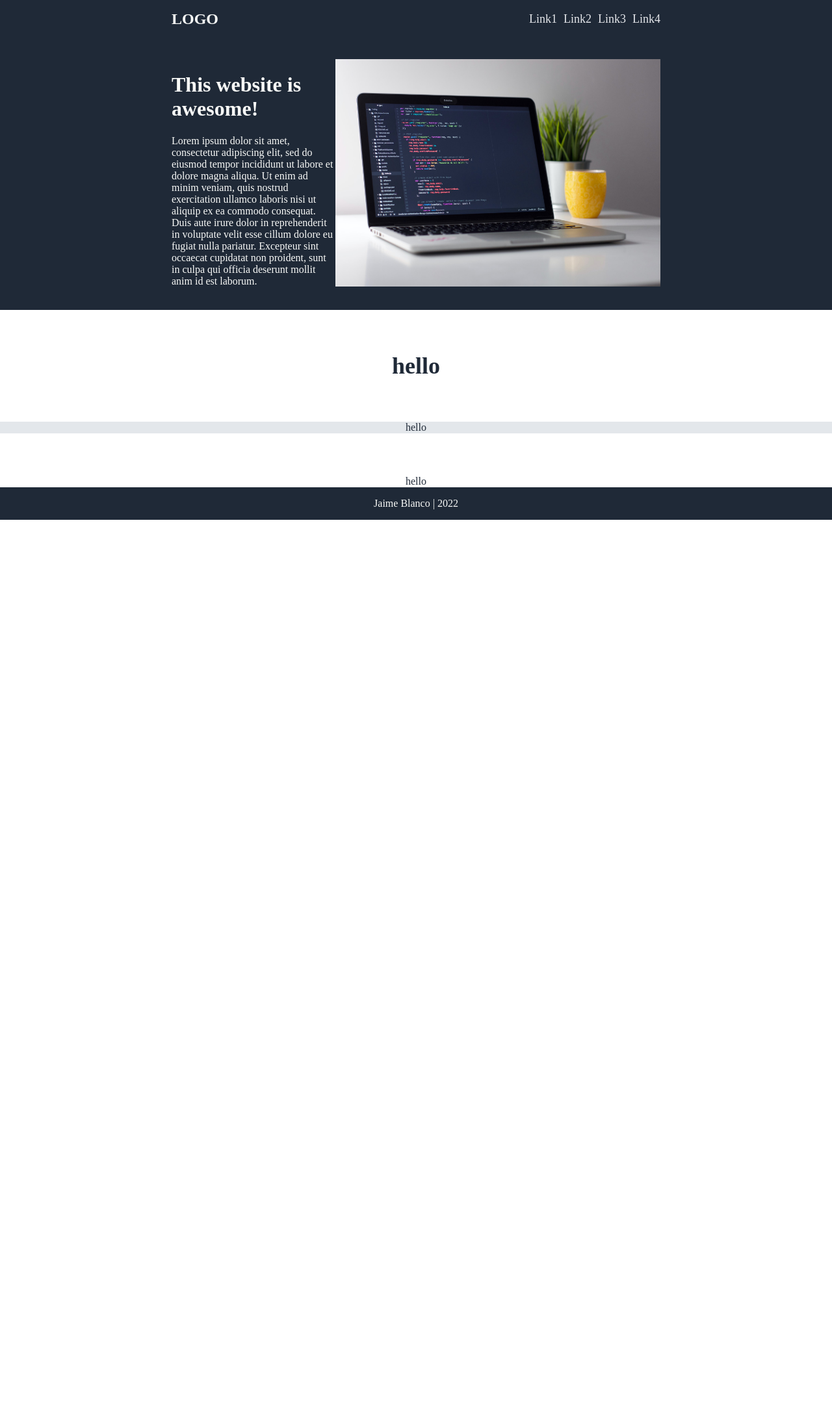
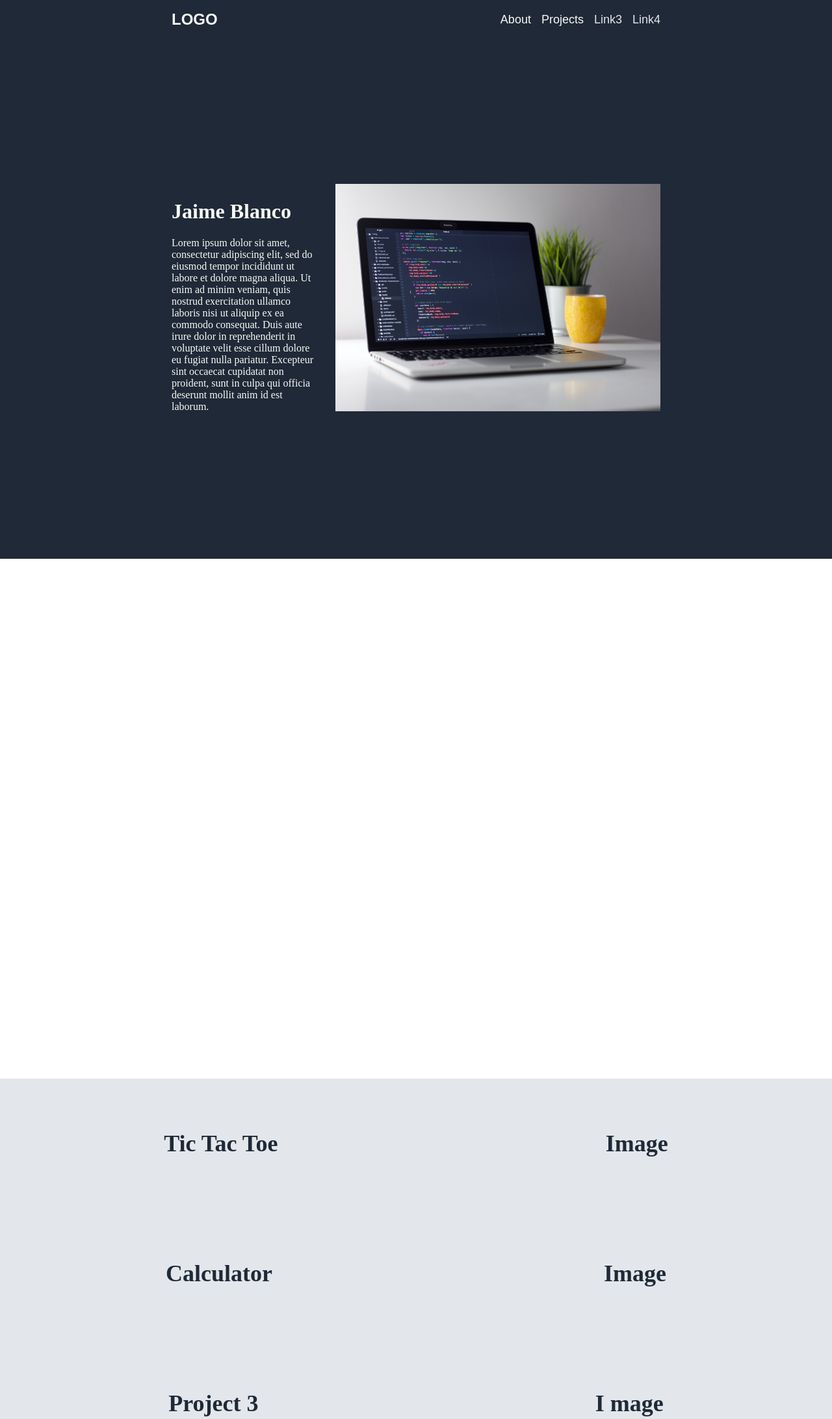
Before and after one commit to jb43099/landing_page, a plain HTML site: page index.html in a window 1280 px wide. Shown: the top 2184 px of the page at 65% size. Before the commit the page ends 800 px from the top, so only its background shows below. Drawn offline with Linux system fonts and the light colour scheme.

Commit message:
Create projects section layout

```diff
--- a/index.html
+++ b/index.html
@@ -11,23 +11,26 @@
 
 <body>
 
-
     <div class="header">
         <div class="left">
             LOGO
         </div>
         <ul class="right">
-            <li>Link1</li>
-            <li>Link2</li>
+            <li>
+                <a href="#about">About</a>
+            </li>
+            <li>
+                <a href="#projects">Projects</a>
+            </li>
             <li>Link3</li>
             <li>Link4</li>
         </ul>
     </div>
 
     <div class="container">
-        <div class="content1">
+        <div id="welcome" class="content1">
             <div class="left">
-                <h1>This website is awesome!</h1>
+                <h1>Jaime Blanco</h1>
                 Lorem ipsum dolor sit amet, consectetur adipiscing elit, sed do eiusmod tempor
                 incididunt ut labore et dolore magna aliqua. Ut enim ad minim veniam, quis nostrud
                 exercitation ullamco laboris nisi ut aliquip ex ea commodo consequat. Duis aute
@@ -35,18 +38,53 @@
                 pariatur. Excepteur sint occaecat cupidatat non proident, sunt in culpa qui officia
                 deserunt mollit anim id est laborum.
             </div>
+
             <div class="right">
                 <img src="images/clement-helardot-95YRwf6CNw8-unsplash.jpg" style="height: 350px; width: 500px"
                     alt="copmuter">
             </div>
         </div>
 
-        <div class="content2">
-            hello
+        <div id="about" class="content2">
+
         </div>
 
-        <div class="content3">
-            hello
+        <div id="projects" class="content3">
+            <div class="project1">
+                <div class="left">
+                    Tic Tac Toe
+                </div>
+                <div class="right">
+                    Image
+                </div>
+            </div>
+
+            <div class="project2">
+                <div class="left">
+                    Calculator
+                </div>
+                <div class="right">
+                    Image
+                </div>
+            </div>
+
+            <div class="project3">
+                <div class="left">
+                    Project 3
+                </div>
+                <div class="right">I
+                    mage
+                </div>
+            </div>
+
+            <div class="project4">
+                <div class="left">
+                    Project 4
+                </div>
+                <div class="right">
+                    Image
+                </div>
+            </div>
         </div>
 
         <div class="content4">
@@ -57,7 +95,6 @@
     <div class="footer">
         Jaime Blanco | 2022
     </div>
-
 </body>
 
 </html>
--- a/styles.css
+++ b/styles.css
@@ -15,6 +15,11 @@ body {
   text-align: center;
 }
 
+a {
+  text-decoration: none;
+  color: #f9faf8;
+}
+
 .header,
 .footer {
   display: flex;
@@ -23,6 +28,7 @@ body {
   padding: 16px 33vh;
   background-color: #1f2937;
   color: #f9faf8;
+  font-family: Arial, Helvetica, sans-serif;
 }
 
 .header .left {
@@ -44,15 +50,18 @@ ul {
   margin: 0;
   padding: 0;
   display: flex;
-  gap: 10px;
+  gap: 16px;
 }
 
 .content1 {
   background-color: #1f2937;
   color: #f9faf8;
   display: flex;
-  justify-content: space-around;
-  padding: 32px 33vh;
+  justify-content: space-between;
+  align-items: center;
+  padding: 0 33vh;
+  gap: 32px;
+  height: 100vh;
 }
 
 .content1 * {
@@ -66,16 +75,27 @@ ul {
 .content1 .right {
 }
 
-.content2 {
+.content3 {
+  background-color: #e3e7eb;
   color: #1f2937;
   /* background-color: #f9faf8; */
   font-size: 36px;
   font-weight: 800;
+  height: 100vh;
+  display: flex;
+  flex-direction: column;
+  justify-content: space-around;
 }
 
-.content3 {
-  background-color: #e3e7eb;
+.content3 div {
+  display: flex;
+  justify-content: space-around;
+  align-items: center;
+}
+
+.content2 {
   color: #1f2937;
+  height: 100vh;
 }
 
 .content4 {
```
